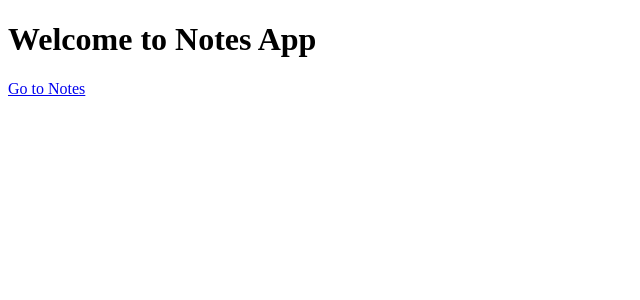
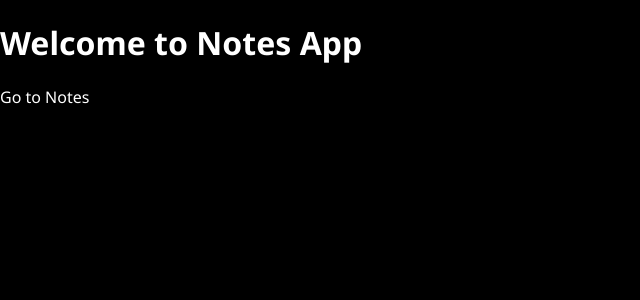
Before and after one commit to MadMaX-74/notes, a Next.js app in the folder client/: page / in a window 1280 px wide. Shown: the top 300 px of the page, without its empty margins (0-640 px from the left). Built offline with nearby package versions, Linux system fonts and the light colour scheme.

Commit message:
fixed styles

```diff
--- a/client/postcss.config.js
+++ /dev/null
@@ -1,6 +0,0 @@
-module.exports = {
-    plugins: [
-        'tailwindcss',
-        'postcss-preset-env',
-    ],
-}
--- /dev/null
+++ b/client/src/pages/_app.tsx
@@ -0,0 +1,20 @@
+import '@/styles/globals.css';
+import type { AppProps } from 'next/app';
+import Head from "next/head";
+
+function MyApp({ Component, pageProps }: AppProps): JSX.Element {
+  return <>
+      <Head>
+        <title>Top curses</title>
+        <meta name="description" content="Generated by create next app" />
+        <meta name="viewport" content="width=device-width, initial-scale=1" />
+        <link rel="icon" href="/favicon.ico" />
+          <link rel="preconnect" href="https://fonts.googleapis.com" />
+          <link rel="preconnect" href="https://fonts.gstatic.com" />
+          <link href="https://fonts.googleapis.com/css2?family=Noto+Sans:wght@300;400;500;600;700&display=swap"
+                        rel="stylesheet" />
+      </Head>
+      <Component {...pageProps} />
+    </>;
+}
+export default MyApp;
--- a/client/src/styles/globals.css
+++ b/client/src/styles/globals.css
@@ -1,3 +1,31 @@
-@import 'tailwindcss/base';
-@import 'tailwindcss/components';
-@import 'tailwindcss/utilities';
+* {
+    box-sizing: border-box;
+}
+
+html,
+body {
+    margin: 0;
+    padding: 0;
+    font-family: var(--font-family);
+    color: var(--white);
+    background-color: var(--background-color);
+}
+
+a {
+    text-decoration: none;
+    color: inherit;
+}
+
+:root {
+    --black: #3B434E;
+    --gray-light: #EBEBEB;
+    --gray-dark: #787D85;
+    --white: #fff;
+    --primary: #7653FC;
+    --primary-hover: #6344df;
+    --background-color: #000000;
+    --red: #FC836D;
+    --green: #1DC37E;
+    --green-light: #C8F8E4;
+    --font-family: 'Noto Sans', sans-serif;
+}
--- a/client/tsconfig.json
+++ b/client/tsconfig.json
@@ -1,6 +1,6 @@
 {
   "compilerOptions": {
-    "target": "ESNext",
+    "target": "es5",
     "lib": ["dom", "dom.iterable", "esnext"],
     "allowJs": true,
     "skipLibCheck": true,
```
Also changed, not shown: client/package.json (+8 -9 lines), client/src/_app.tsx (deleted, +0 -11 lines), client/tailwind.config.js (deleted, +0 -8 lines), client/next.config.js (line endings or trailing spaces), 2 other files (tests, documents, lock files or other folders).
